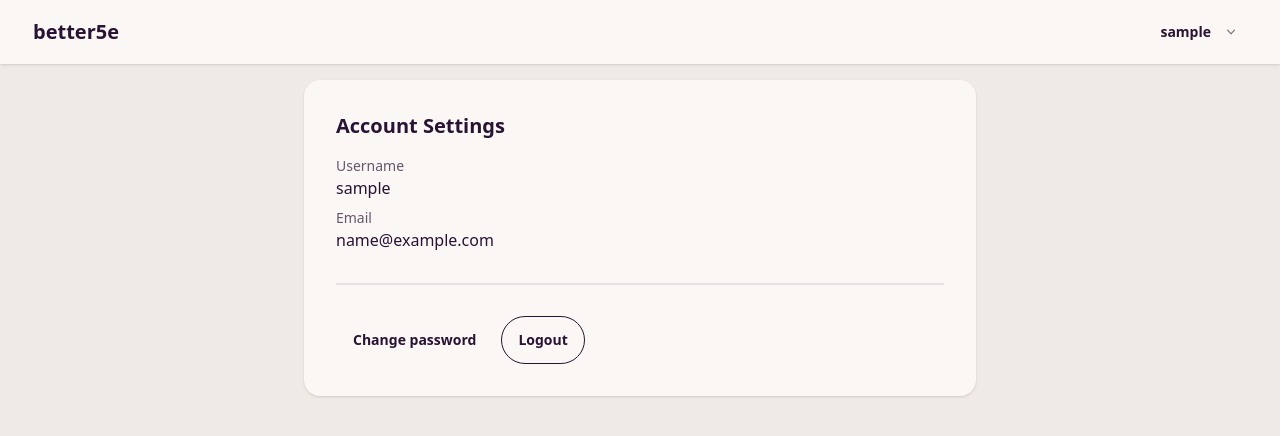
After one commit to garrickisgross/better5e, a Django app: page /accounts/settings/ in a window 1280 px wide. The commit adds this page. Shown: the top 436 px of the page. Run offline with Django 5.2, Linux system fonts and the light colour scheme; the visitor is signed in with stand-in values (Sample User, id 1); some libraries are stand-ins or nearby versions.

Commit message:
Added user menu and cleanup navbar

```diff
--- a/accounts/urls.py
+++ b/accounts/urls.py
@@ -1,8 +1,9 @@
 from django.urls import path
-from .views import SignupView
+from .views import SignupView, AccountSettingsView
 
 app_name = "accounts"
 
 urlpatterns = [
     path("signup/", SignupView.as_view(), name="signup"),
+    path("settings/", AccountSettingsView.as_view(), name="settings"),
 ]
--- a/accounts/views.py
+++ b/accounts/views.py
@@ -1,8 +1,9 @@
 from django.urls import reverse_lazy
-from django.views.generic import CreateView
+from django.views.generic import CreateView, TemplateView
 from django.contrib.auth import login
 from django.shortcuts import redirect
 from .forms import SignupForm
+from django.contrib.auth.mixins import LoginRequiredMixin
 
 class SignupView(CreateView):
     form_class = SignupForm
@@ -17,3 +18,7 @@ class SignupView(CreateView):
 
     def get_success_url(self):
         return reverse_lazy("core:home")
+
+
+class AccountSettingsView(LoginRequiredMixin, TemplateView):
+    template_name = "accounts/settings.html"
--- /dev/null
+++ b/core/templates/accounts/settings.html
@@ -0,0 +1,37 @@
+{% extends 'base.html' %}
+{% block title %}Account Settings · better5e{% endblock %}
+{% block content %}
+<div class="max-w-2xl mx-auto">
+  <div class="card bg-base-100 shadow">
+    <div class="card-body">
+      <h2 class="card-title">Account Settings</h2>
+
+      <div class="mt-2 space-y-2">
+        <div class="flex items-center justify-between">
+          <div>
+            <div class="text-sm opacity-70">Username</div>
+            <div class="font-medium">{{ request.user.username }}</div>
+          </div>
+        </div>
+
+        <div class="flex items-center justify-between">
+          <div>
+            <div class="text-sm opacity-70">Email</div>
+            <div class="font-medium">{{ request.user.email|default:'—' }}</div>
+          </div>
+        </div>
+      </div>
+
+      <div class="divider"></div>
+
+      <div class="flex flex-wrap gap-2">
+        <a href="{% url 'password_change' %}" class="btn btn-ghost">Change password</a>
+        <form method="post" action="{% url 'logout' %}">
+          {% csrf_token %}
+          <button type="submit" class="btn btn-outline">Logout</button>
+        </form>
+      </div>
+    </div>
+  </div>
+</div>
+{% endblock %}
--- a/core/templates/base.html
+++ b/core/templates/base.html
@@ -5,6 +5,18 @@
     <meta charset="utf-8" />
     <meta name="viewport" content="width=device-width, initial-scale=1" />
     <title>{% block title %}better5e{% endblock %}</title>
+
+    <!-- Early theme apply to prevent flash -->
+    <script>
+      try {
+        const savedTheme = localStorage.getItem("theme");
+        if (savedTheme) {
+          document.documentElement.setAttribute("data-theme", savedTheme);
+        }
+      } catch (e) {
+        // ignore
+      }
+    </script>
 
     <!-- Tailwind + daisyUI (CDN dev version) -->
     <link
@@ -23,15 +35,29 @@
       </div>
       <div class="flex-none flex items-center gap-2 mr-4">
         {% if request.user.is_authenticated %}
-          <span class="hidden sm:inline">Hi, <b>{{ request.user.username }}</b></span>
-
-          <!-- POST-only logout -->
-          <form method="post" action="{% url 'logout' %}">
-            {% csrf_token %}
-            <button type="submit" class="btn btn-primary ml-2">Logout</button>
-          </form>
-
-          <a class="btn btn-ghost ml-2" href="{% url 'password_change' %}">Change Password</a>
+          <!-- User dropdown -->
+          <div class="dropdown dropdown-end">
+            <div tabindex="0" role="button" class="btn btn-ghost">
+              <span class="font-semibold">{{ request.user.username }}</span>
+              <svg xmlns="http://www.w3.org/2000/svg" class="h-4 w-4 ml-1 opacity-60" viewBox="0 0 20 20" fill="currentColor">
+                <path fill-rule="evenodd" d="M5.23 7.21a.75.75 0 011.06.02L10 11.17l3.71-3.94a.75.75 0 111.08 1.04l-4.25 4.5a.75.75 0 01-1.08 0l-4.25-4.5a.75.75 0 01.02-1.06z" clip-rule="evenodd" />
+              </svg>
+            </div>
+            <ul tabindex="0" class="menu menu-sm dropdown-content bg-base-100 rounded-box z-[1] mt-3 w-56 p-2 shadow">
+              <li>
+                <a href="{% url 'accounts:settings' %}">Account settings</a>
+              </li>
+              <li>
+                <button type="button" id="themeToggleBtn">Toggle dark mode</button>
+              </li>
+              <li>
+                <form method="post" action="{% url 'logout' %}">
+                  {% csrf_token %}
+                  <button type="submit">Logout</button>
+                </form>
+              </li>
+            </ul>
+          </div>
         {% else %}
           <a class="btn btn-ghost" href="{% url 'login' %}">Login</a>
           <a class="btn btn-primary ml-2" href="{% url 'accounts:signup' %}">Sign up</a>
@@ -54,5 +80,24 @@
     <main class="container mx-auto p-4">
       {% block content %}{% endblock %}
     </main>
+    <script>
+      // Theme toggle behavior
+      (function() {
+        const toggleBtn = document.getElementById("themeToggleBtn");
+        function setTheme(theme) {
+          document.documentElement.setAttribute("data-theme", theme);
+          try { localStorage.setItem("theme", theme); } catch (e) {}
+        }
+        function currentTheme() {
+          return document.documentElement.getAttribute("data-theme") || "cupcake";
+        }
+        if (toggleBtn) {
+          toggleBtn.addEventListener("click", function() {
+            const next = currentTheme() === "dark" ? "cupcake" : "dark";
+            setTheme(next);
+          });
+        }
+      })();
+    </script>
   </body>
 </html>
```
